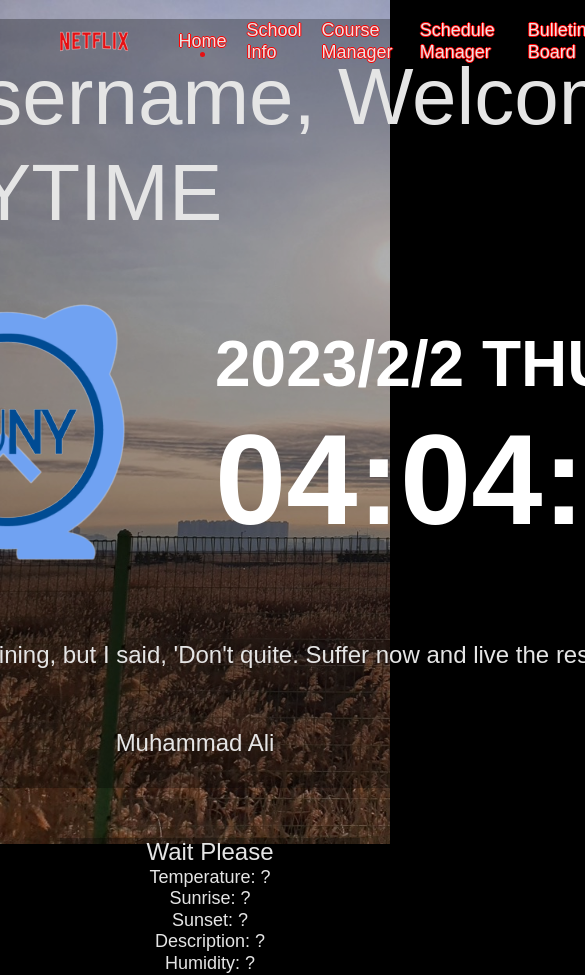
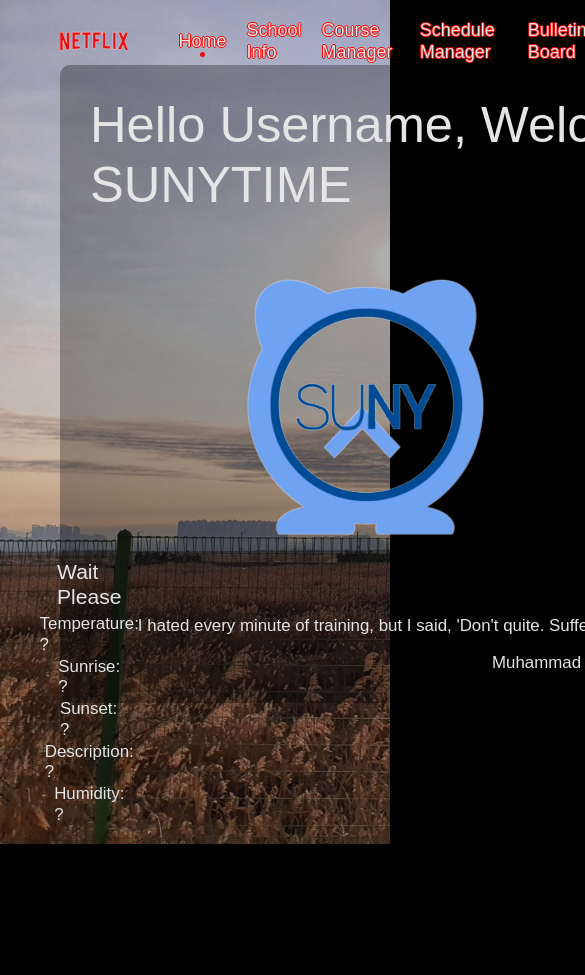
Before and after one commit to LDYWINNER/SUNY-TIME-FRONT, a React (Create React App) app: page / in a window 390 px wide. Shown: the top 975 px of the page, 585 px wide, since content can reach past the window. After the commit the page ends 844 px from the top, so only its background shows below. Built offline with nearby package versions, Linux system fonts and the light colour scheme; no server answers.

Commit message:
UPDATE - Home.tsx responsive design

```diff
--- a/src/Components/Clock.tsx
+++ b/src/Components/Clock.tsx
@@ -8,15 +8,17 @@
 
 const DateSpan = styled.span`
   color: white;
-  font-size: 64px;
+  font-size: 5vh;
   font-weight: 600;
   width: 500px;
+  text-align: center;
 `;
 
 const ClockSpan = styled.span`
   color: white;
-  font-size: 128px;
+  font-size: 10vh;
   font-weight: 600;
+  text-align: center;
   width: 500px;
 `;
 
--- a/src/Components/Quotes.tsx
+++ b/src/Components/Quotes.tsx
@@ -3,7 +3,7 @@
 import { quotes } from "../assets/assets";
 
 const QuoteDiv = styled.div`
-  font-size: 24px;
+  font-size: 2vh;
   font-weight: 500;
   display: flex;
   flex-direction: column;
@@ -12,7 +12,7 @@
 `;
 
 const QuoteText = styled.span`
-  margin-bottom: 30px;
+  margin-bottom: 2vh;
 `;
 
 const Author = styled.span``;
--- a/src/Components/Weather.tsx
+++ b/src/Components/Weather.tsx
@@ -2,25 +2,30 @@
 import { IGetWeatherResult } from "../api";
 
 const WeatherWrapper = styled.div`
-  width: 300px;
-  height: 300px;
+  width: 15vw;
+  height: 22vh;
   display: flex;
   flex-direction: column;
   justify-content: center;
   align-items: center;
   align-self: flex-start;
   background-color: rgba(0, 0, 0, 0.3);
+  border-radius: 10px;
   margin-bottom: 50px;
+  position: absolute;
+  bottom: 1vh;
 `;
 
 const City = styled.span`
-  font-size: 24px;
+  font-size: 2.5vh;
   font-weight: 400;
+  margin-bottom: 5px;
 `;
 
 const Info = styled.p`
-  font-size: 18px;
+  font-size: 2vh;
   font-weight: 300;
+  margin-bottom: 2px;
 `;
 
 export function Weather(props: { weatherData: IGetWeatherResult }) {
--- a/src/Routes/Home.tsx
+++ b/src/Routes/Home.tsx
@@ -25,15 +25,16 @@
   flex-direction: column;
   justify-content: center;
   align-items: center;
-  margin: 200px 250px 50px 250px;
+  margin: 1vh auto 10vh auto;
   padding: 30px;
+  border-radius: 10px;
   background-color: rgba(0, 0, 0, 0.3);
 `;
 
 const Greeting = styled.div``;
 
 const Welcome = styled.h1`
-  font-size: 80px;
+  font-size: 6vh;
   font-weight: 500;
 `;
 
@@ -42,7 +43,7 @@
   justify-content: space-between;
   align-items: center;
   width: 80%;
-  padding-right: 50px;
+  margin-right: 4vw;
 `;
 
 const Img = styled.img`
```
